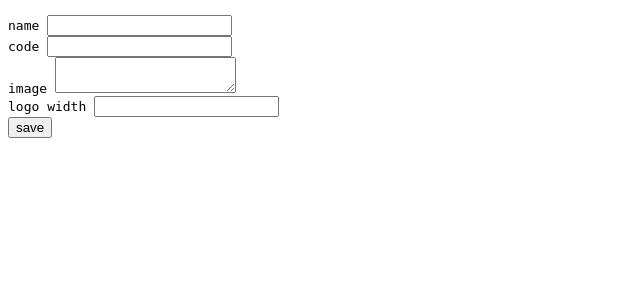
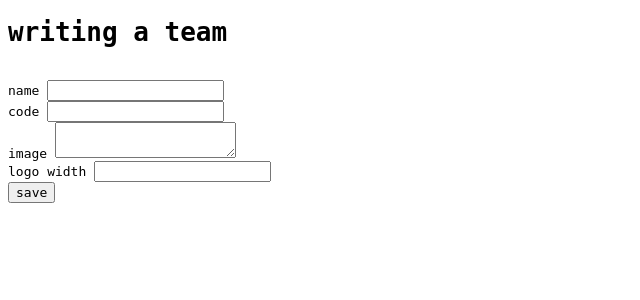
Before and after one commit to bwhybel/workout, a Flask app: page /team in a window 1280 px wide. Shown: the part 23-323 px from the top of the page, without its empty margins (0-640 px from the left). Run offline with Flask 2, Linux system fonts and the light colour scheme.

Commit message:
Adding more information

```diff
--- a/templates/base.html
+++ b/templates/base.html
@@ -8,7 +8,7 @@
       body {
 	  font-family: monospace;
       }
-      textarea {
+      textarea, input {
       font-family: inherit;
       font-size: inherit;
       }
--- a/templates/group_writer.html
+++ b/templates/group_writer.html
@@ -1,5 +1,8 @@
 {% extends 'base.html' %}
 {% block content %}
+{% block title %}
+<h1>writing a group</h1>
+{% endblock %}
     {% if id %}
     <p>editing</p>
     {% endif %}
--- a/templates/index.html
+++ b/templates/index.html
@@ -1,5 +1,8 @@
 {% extends 'base.html' %}
 {% block content %}
+{% block title %}
+<h1>writing workouts</h1>
+{% endblock %}
 {% for team_id in team_ids_to_groups.keys() %}
 <p>{{ team_ids_to_names[team_id].lower() }} [<a href={{ url_for('write_team_id', id=team_id) }}>edit</a>]</p>
 <ul>
--- a/templates/team_writer.html
+++ b/templates/team_writer.html
@@ -1,5 +1,8 @@
 {% extends 'base.html' %}
 {% block content %}
+{% block title %}
+<h1>writing a team</h1>
+{% endblock %}
     {% if id %}
     <p>editing</p>
     {% endif %}
--- a/templates/workouts_view.html
+++ b/templates/workouts_view.html
@@ -1,5 +1,8 @@
 {% extends 'base.html' %}
 {% block content %}
+{% block title %}
+<h1>group's workouts</h1>
+{% endblock %}
       <p>{{ team_name.lower() }} {{ group_name.lower() }} workouts <a href={{ url_for('write_workout', group_id=group_id) }}>new</a></p>
       <ul>
       {% for workout in workouts %}
```
